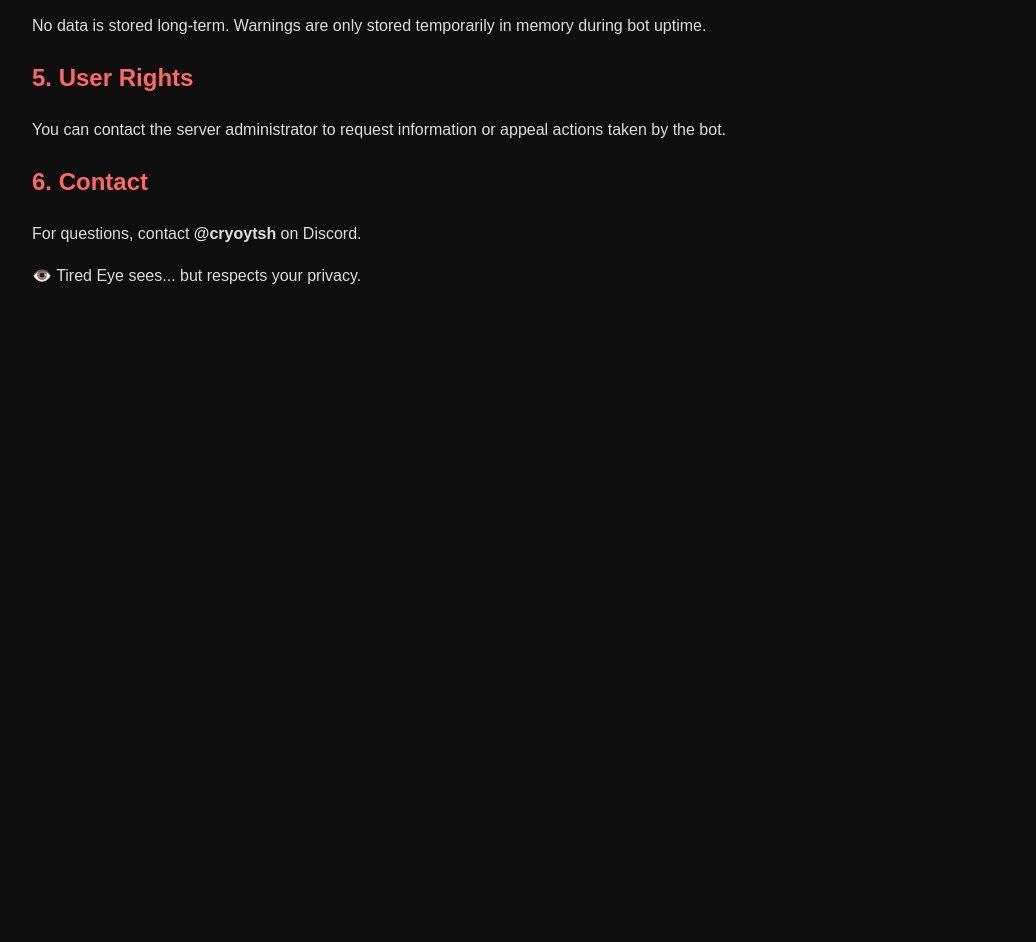
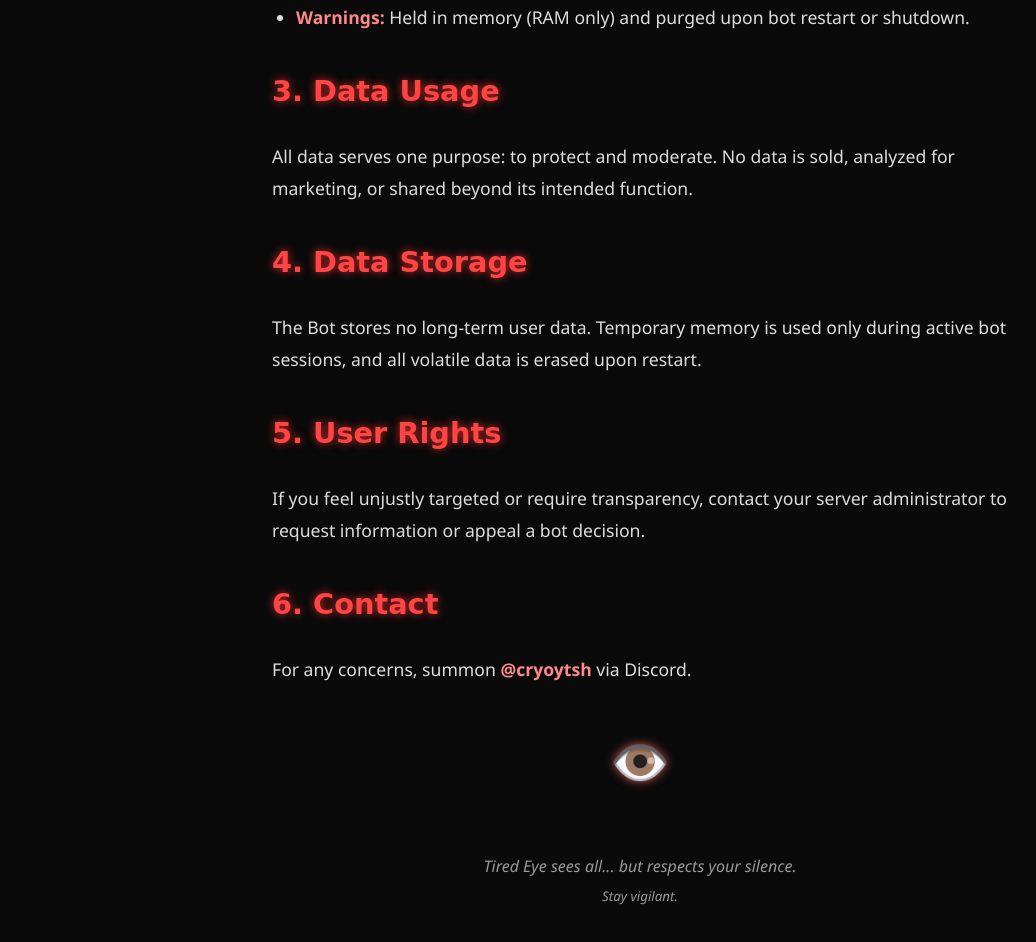
Before and after one commit to YTSHgoat/privacypolicy2, a plain HTML site: page index.html in a window 1280 px wide. Shown: the part 660-1602 px from the top of the page, without its empty margins (0-1036 px from the left). Before the commit the page ends 980 px from the top, so only its background shows below. Drawn offline with Linux system fonts and the light colour scheme; a web font is replaced by a local one.

Commit message:
index2.html

```diff
--- a/index.html
+++ b/index.html
@@ -2,43 +2,127 @@
 <!DOCTYPE html>
 <html lang="en">
 <head>
-  <meta charset="UTF-8">
-  <meta name="robots" content="noindex">
-  <meta name="viewport" content="width=device-width, initial-scale=1.0">
-  <title>Tiredeye Bot Privacy Policy</title>
+  <meta charset="UTF-8" />
+  <meta name="robots" content="noindex" />
+  <meta name="viewport" content="width=device-width, initial-scale=1.0" />
+  <title>Tiredeye Bot | Privacy Policy</title>
+  <link href="https://fonts.googleapis.com/css2?family=UnifrakturCook:wght@700&display=swap" rel="stylesheet">
   <style>
-    body { font-family: sans-serif; margin: 2rem; max-width: 700px; line-height: 1.6; background: #0e0e0e; color: #ddd; }
-    h1, h2 { color: #ff6666; }
-    a { color: #66ccff; }
+    * {
+      box-sizing: border-box;
+    }
+
+    body {
+      margin: 0;
+      padding: 2rem;
+      font-family: 'Segoe UI', sans-serif;
+      background-color: #0a0a0a;
+      color: #ccc;
+      line-height: 1.8;
+      max-width: 800px;
+      margin: auto;
+    }
+
+    h1, h2 {
+      color: #ff4444;
+      font-family: 'UnifrakturCook', cursive;
+      text-shadow: 0 0 8px rgba(255, 50, 50, 0.8);
+    }
+
+    h1 {
+      font-size: 2.8rem;
+      margin-bottom: 0.5rem;
+    }
+
+    h2 {
+      font-size: 1.8rem;
+      margin-top: 2rem;
+    }
+
+    p, li {
+      font-size: 1.1rem;
+      color: #ddd;
+    }
+
+    ul {
+      padding-left: 1.5rem;
+    }
+
+    strong {
+      color: #ff8888;
+    }
+
+    a {
+      color: #66ccff;
+      text-decoration: none;
+    }
+
+    a:hover {
+      text-decoration: underline;
+    }
+
+    .eye {
+      display: block;
+      text-align: center;
+      font-size: 3rem;
+      margin-top: 2rem;
+      animation: blink 5s infinite;
+      color: #ff6666;
+      text-shadow: 0 0 10px rgba(255, 100, 100, 0.8);
+    }
+
+    @keyframes blink {
+      0%, 100% { opacity: 1; transform: scale(1); }
+      50% { opacity: 0.3; transform: scale(0.9); }
+    }
+
+    footer {
+      margin-top: 3rem;
+      font-style: italic;
+      text-align: center;
+      color: #999;
+    }
+
+    hr {
+      border: none;
+      border-top: 1px solid #444;
+      margin: 2rem 0;
+    }
   </style>
 </head>
 <body>
-  <h1>Privacy Policy for Tiredeye Discord Bot</h1>
+  <h1>Privacy Policy</h1>
   <p><strong>Effective Date:</strong> July 25, 2025</p>
+  <hr />
 
   <h2>1. Introduction</h2>
-  <p>The Tiredeye Discord Bot ("Bot") is developed to help manage and moderate Discord servers with features like message scanning and random timeouts. This policy explains what data we collect and how it is used.</p>
+  <p>The Tired Eye Discord Bot ("Bot") is designed for intelligent moderation, automated response, and ambient surveillance within Discord servers. This policy outlines what data is collected, how it is used, and your rights under its domain.</p>
 
   <h2>2. What Data We Collect</h2>
   <ul>
-    <li><strong>User IDs:</strong> Used for moderation actions like timeout, warning, and ban tracking.</li>
-    <li><strongMessage Content:</strong> Temporarily scanned for slurs. Messages are not stored.</li>
-    <li><strong>Reactions:</strong> Used for role assignment based on server rules.</li>
-    <li><strong>Warnings:</strong> Stored in memory (RAM only) and erased when the bot restarts.</li>
+    <li><strong>User IDs:</strong> Used for enforcement actions like timeouts, bans, and warnings.</li>
+    <li><strong>Message Content:</strong> Temporarily scanned for harmful language. <em>Messages are not stored.</em></li>
+    <li><strong>Reactions:</strong> Tracked for role assignment based on predefined server rules.</li>
+    <li><strong>Warnings:</strong> Held in memory (RAM only) and purged upon bot restart or shutdown.</li>
   </ul>
 
   <h2>3. Data Usage</h2>
-  <p>Data is only used to moderate and protect the community. No data is sold, shared, or used for analytics.</p>
+  <p>All data serves one purpose: to protect and moderate. No data is sold, analyzed for marketing, or shared beyond its intended function.</p>
 
   <h2>4. Data Storage</h2>
-  <p>No data is stored long-term. Warnings are only stored temporarily in memory during bot uptime.</p>
+  <p>The Bot stores no long-term user data. Temporary memory is used only during active bot sessions, and all volatile data is erased upon restart.</p>
 
   <h2>5. User Rights</h2>
-  <p>You can contact the server administrator to request information or appeal actions taken by the bot.</p>
+  <p>If you feel unjustly targeted or require transparency, contact your server administrator to request information or appeal a bot decision.</p>
 
   <h2>6. Contact</h2>
-  <p>For questions, contact <strong>@cryoytsh</strong> on Discord.</p>
+  <p>For any concerns, summon <strong>@cryoytsh</strong> via Discord.</p>
 
-  <p>👁️ Tired Eye sees... but respects your privacy.</p>
+  <div class="eye">👁️</div>
+
+  <footer>
+    Tired Eye sees all... but respects your silence.<br />
+    <small>Stay vigilant.</small>
+  </footer>
 </body>
 </html>
```
